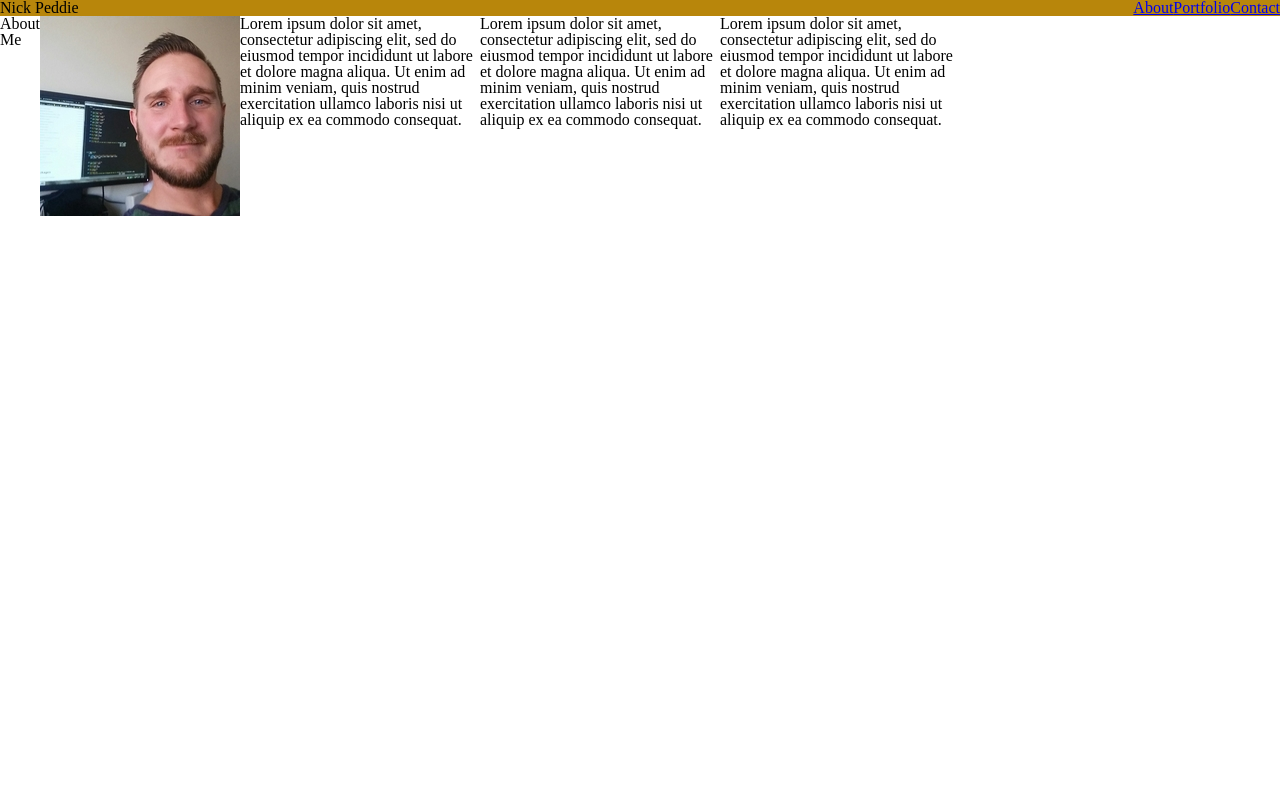
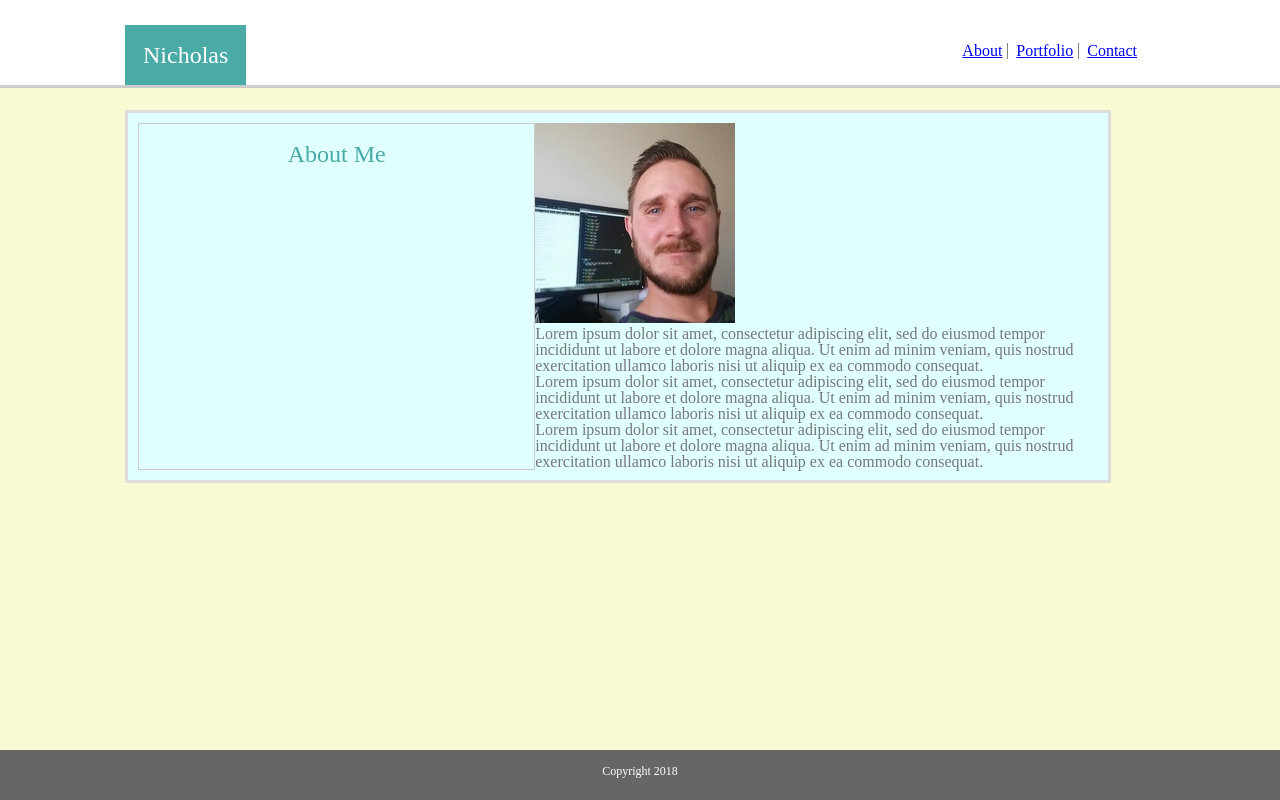
Before and after one commit to nickfp1985/Basic-Portfolio, a plain HTML site: page index.html in a window 1280 px wide. Drawn offline with Linux system fonts and the light colour scheme.

Commit message:
index
making edits to the index to set alignments, headers, footer, and borders.

```diff
--- a/assets/css/style.css
+++ b/assets/css/style.css
@@ -1,38 +1,89 @@
-/* --- NAVIGATION --- */
-.main-nav {
+body {
+    font-family: "Arial", "Helvetica Neue", Helvetica, sans-serif;
+    color: #777777;
+    background-color: lightgoldenrodyellow;
     display: flex;
-    flex-direction: row;
 }
 
 /* --- HEADER and FOOTER --- */
 header {
-    font-family: "Georgia", Times, Times New Roman, serif
-    position: relative;
-    background-color: #fff;
-}
-
-.main-header {
-    display: flex;
-    justify-content: space-between;
-    flex-direction: row;
-    background-color: darkgoldenrod;
-    border-color: #cccccc;
+    font-family: 'Georgia', Times, Times New Roman, serif;
+    width: 100%;
+    z-index: 1;
 }
 
 footer {
+    position: fixed;
+    bottom: 0;
+    height: 50px;
+    width: 100%;
+    z-index: 1;
     background-color: #666666;
+    border-top: 5px solid #4aaaa5;
 }
 
-/* --- MAIN CONTENT --- */
-html,
-body {
-    font-family: "Arial", "Helvetica Neue", Helvetica, sans-serif;
-    background-color: #fff;
+footer p {
+    margin-top: 15px;
+    font-size: 12px;
+    text-align: center;
+    color: #ffffff;
 }
 
-.main-content {
+/* --- NAVIGATION --- */
+.main-nav {
+    margin-right: 125px;
+    padding: 18px;
+    margin-top: 25px;
     display: flex;
+    justify-content: space-between;
+}
+
+.main-nav-item {
+    padding-left: 8px;
+}
+
+.nav-1,
+.nav-2 {
+    padding-right: 5px;
+    border-right: 1px solid grey;
+}
+
+/* --- MAIN --- */
+.main-header {
+    position: fixed;
+    top: 0;
+    display: flex;
+    justify-content: space-between;
     background-color: #ffffff;
-    border-color: #dddddd;
+    color: black;
+    border-bottom: 3px solid #cccccc;
+}
+
+.main-logo {
+    background-color: #4aaaa5;
+    color: #ffffff;
+    margin-left: 125px;
+    margin-top: 25px;
+    padding: 18px;
+    font-size: 24px;
+    text-align: center;
+}
+
+/* --- ABOUT --- */
+.about-content {
     width: 960px;
+    display: flex;
+    order: column;
+    margin: 110px 125px 110px 125px;
+    padding: 10px;
+    background-color: lightcyan;
+    border: 3px solid #dddddd;
 }
+
+.about-header {
+    color: #4aaaa5;
+    font-size: 24px;
+    text-align: center;
+    padding: 18px;
+    border:  1px solid #cccccc;
+}
--- a/index.html
+++ b/index.html
@@ -1,35 +1,36 @@
 <!DOCTYPE html>
 <html lang="en">
     <head>
+        <title>Basic Portfolio</title>
         <meta charset="UTF-8">
         <meta name="viewport" content="width=device-width, initial-scale=1.0">
         <meta http-equiv="X-UA-Compatible" content="ie=edge">
         <link rel="stylesheet" type="text/css" href="assets/css/style.css">
         <link rel="stylesheet" type="text/css" href="assets/css/reset.css">
-        <title>Nick Peddie</title>
     </head>
 
     <body>
         <!-- Header -->
         <header class="main-header">
-            <h1 class="logo">Nick Peddie</h1>
+            <div class="main-logo">Nicholas</div>
             <div class="nav-wrapper">
                 <ul class="main-nav">
-                    <li class="main-nav-item">
+                    <li class="main-nav-item nav-1">
                         <a href="index.html">About</a>
                     </li>
-                    <li class="main-nav-item">
+                    <li class="main-nav-item nav-2">
                         <a href="portfolio.html">Portfolio</a>
                     </li>
-                    <li class="main-nav-item">
+                    <li class="main-nav-item nav-3">
                         <a href="contact.html">Contact</a>
                     </li>
                 </ul>
             </div>
         </header>
         <!-- Main Content -->
-        <div class="main-content">
-            <h1>About Me</h1>
+        <div class="about-content">
+            <header class="about-header">About Me</header>
+            <div class="about-intro">
                 <img src="assets/images/Nick-profile.jpg" class="profile-pic" alt="Nick Peddie">
                 <p>Lorem ipsum dolor sit amet, consectetur adipiscing elit, sed do eiusmod tempor
                     incididunt ut labore et dolore magna aliqua. Ut enim ad minim veniam, quis nostrud
@@ -41,10 +42,12 @@
                     incididunt ut labore et dolore magna aliqua. Ut enim ad minim veniam, quis nostrud
                     exercitation ullamco laboris nisi ut aliquip ex ea commodo consequat.</p>
             </div>
+        </div>
 
     </body>
 
-    <footer>
+    <footer class="main-footer">
+        <p>Copyright 2018</p>
+    </footer>
 
-    </footer>
 </html>
```
Lines whose indentation alone changed are shown as unchanged.
